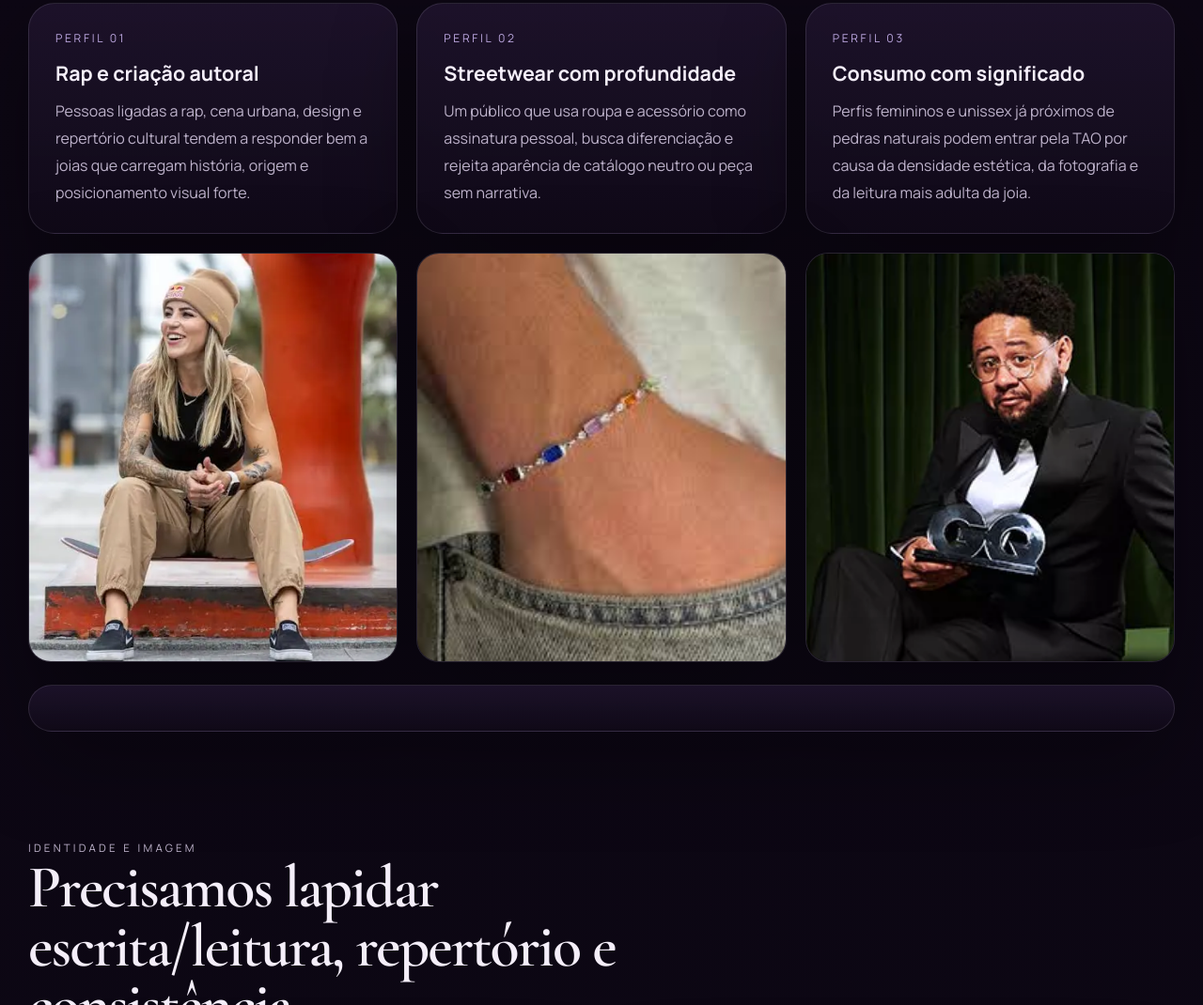
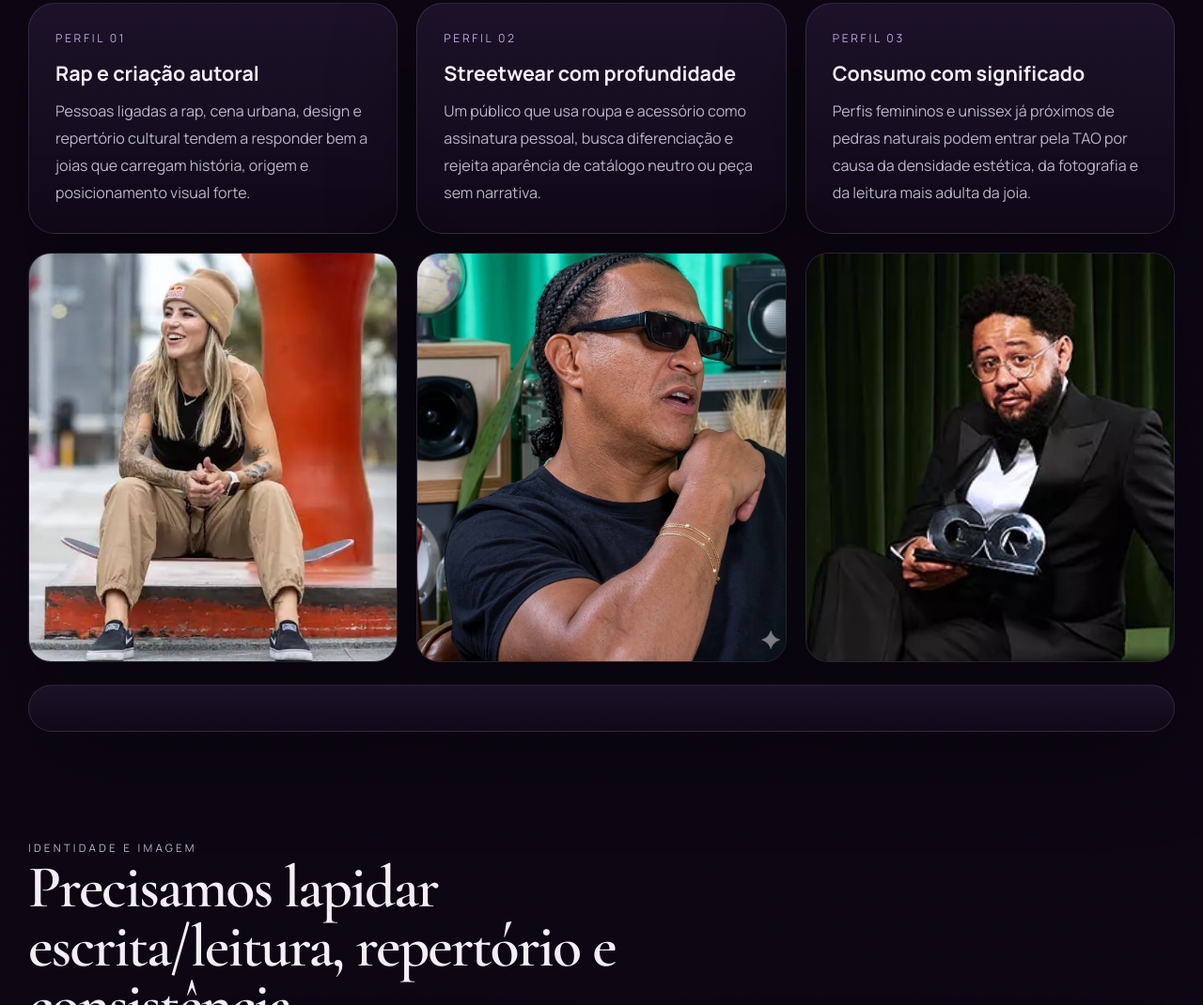
Before and after one commit to taojoias/tao, a plain HTML site: page index.html in a window 1280 px wide. Shown: the part 2781-3851 px from the top of the page at 94% size. Drawn offline with nearby package versions, Linux system fonts and the light colour scheme.

Commit message:
troca de img

```diff
--- a/index.html
+++ b/index.html
@@ -185,8 +185,7 @@
           <img src="visual_id/TAO/image.png" alt="Referencia visual para o Perfil 01 da TAO.">
         </figure>
         <figure class="audience-image reveal">
-        <img src="brainstorming_da_marca/estilo_bom/image%20copy.png"
-          alt="Referencia visual para o Perfil 02 da TAO.">
+          <img src="visual_id/TAO/image copy.png" alt="Referencia visual para o Perfil 02 da TAO.">
         </figure>
         <figure class="audience-image reveal">
           <img src="visual_id/TAO/image%20copy%202.png" alt="Referencia visual para o Perfil 03 da TAO.">
```
Lines whose indentation alone changed are shown as unchanged.
